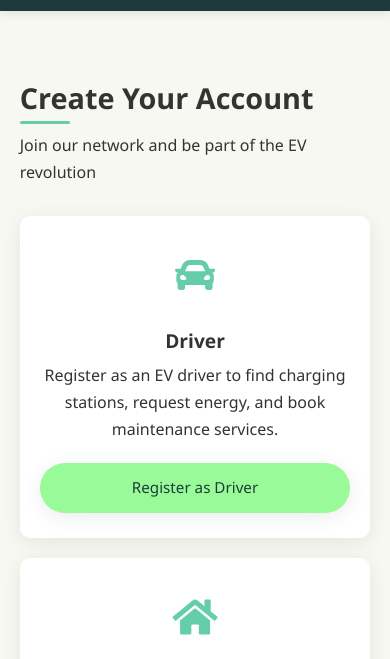
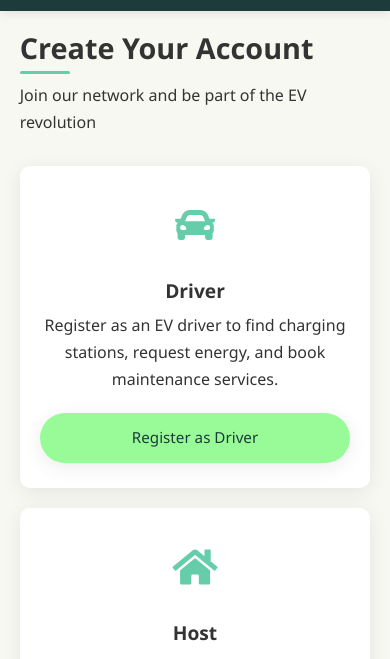
Before and after one commit to gadzadze/greenpoint, a plain HTML site: page register.html in a window 390 px wide. Shown: the part 49-708 px from the top of the page. Drawn offline with Linux system fonts and the light colour scheme.

Commit message:
style.css

```diff
--- a/style.css
+++ b/style.css
@@ -1006,7 +1006,7 @@ footer {
 
 /* Register Options Section */
 .register-options {
-    padding: 0; /* Increased bottom padding to create space before footer */
+    padding: 100px 0; /* Increased bottom padding to create space before footer */
 }
 
 /* Desktop Styles (min-width: 769px) */
@@ -1538,6 +1538,7 @@ footer {
     }
     .footer-container {
         grid-template-columns: 1fr;
+        padding: 10px;
     }
     .search-form {
         grid-template-columns: 1fr;
@@ -1558,11 +1559,11 @@ footer {
     }
     /* Add padding to body to offset fixed header */
     body {
-        padding-top: 60px; /* Increased from default to match header height + space */
+        padding: 60px 0 0; /* Increased from default to match header height + space */
     }
     /* Add specific padding to register-options for mobile */
     .register-options {
-        padding: 70px 0 60px; /* Increased top padding to 70px for mobile */
+        padding: 20px 0 60px; /* Increased top padding to 70px for mobile */
     }
     /* Ensure header height is consistent */
     header {
```
